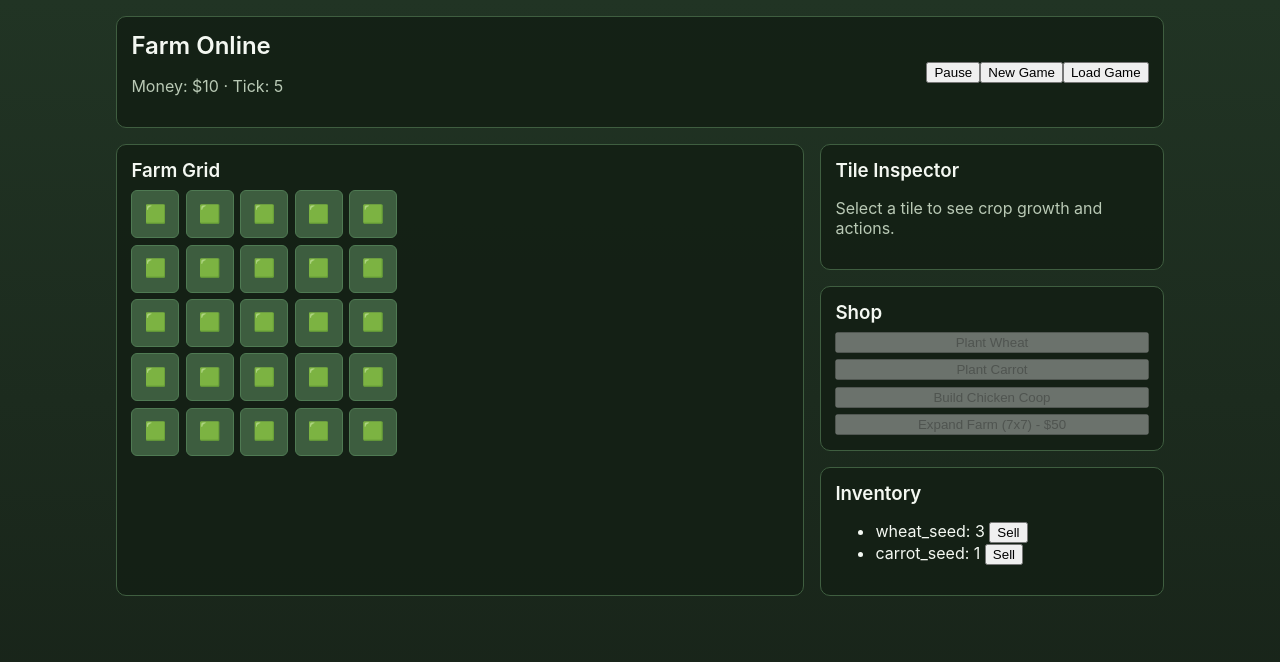
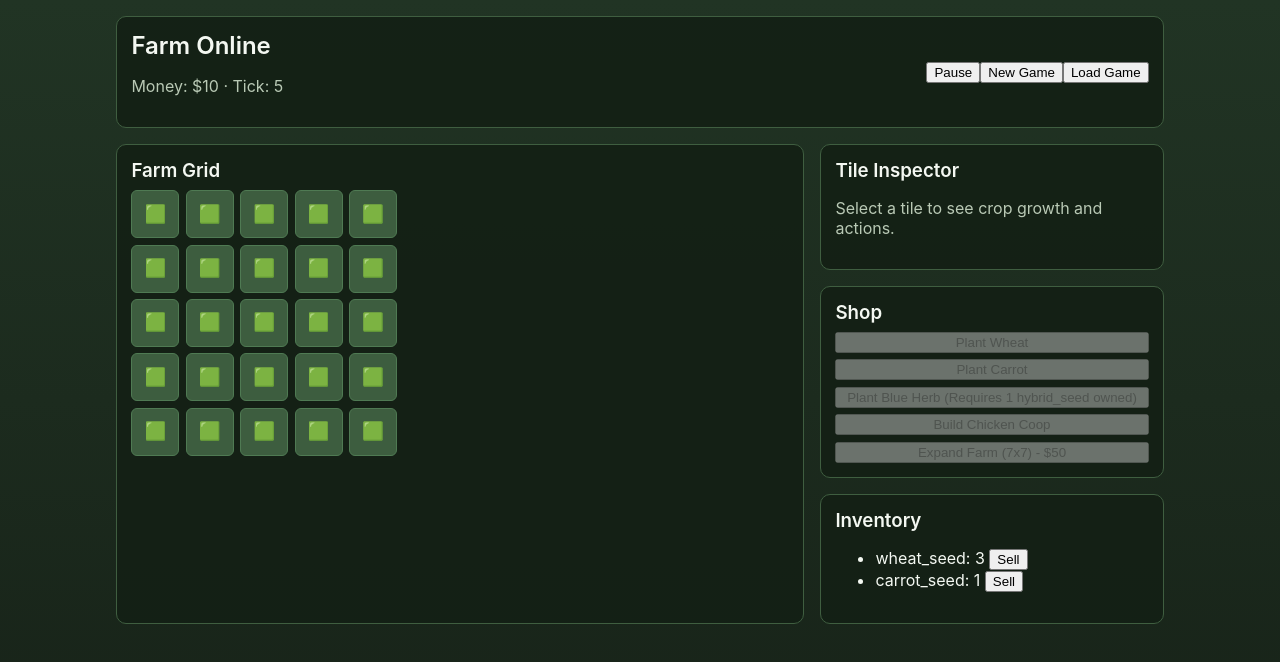
Before and after one commit to believeshe123-coder/Farm-Online, a React (Vite) app: page / in a window 1280 px wide. Shown: the top 662 px of the page. Built offline with nearby package versions, Linux system fonts and the light colour scheme.

Commit message:
Add hybrid crop mutation and blue herb unlock flow

```diff
--- a/src/App.jsx
+++ b/src/App.jsx
@@ -99,6 +99,7 @@ export default function App() {
             onOpenCoop={() => setIsCoopModalOpen(true)}
           />
           <ShopPanel
+            inventory={gameState.inventory}
             selectedTileIndex={gameState.selectedTileIndex}
             onPlant={(cropId) =>
               setGameState((prevState) => {
--- a/src/game/actions.js
+++ b/src/game/actions.js
@@ -40,14 +40,28 @@ function adjustInventory(inventory, itemId, delta) {
   return nextInventory;
 }
 
+function isCropUnlocked(inventory, cropId) {
+  const crop = CROPS[cropId];
+  if (!crop) {
+    return false;
+  }
+
+  const requirement = crop.unlockRequirement;
+  if (!requirement) {
+    return true;
+  }
+
+  return (inventory[requirement.itemId] ?? 0) >= requirement.qty;
+}
+
 export function plantCrop(state, tileIndex, cropId) {
   const tile = state.tiles[tileIndex];
   const crop = CROPS[cropId];
-  if (!tile || !crop || tile.type !== 'empty') {
+  if (!tile || !crop || tile.type !== 'empty' || !isCropUnlocked(state.inventory, cropId)) {
     return state;
   }
 
-  const seedItemId = `${cropId}_seed`;
+  const seedItemId = cropId === 'blue_herb' ? 'hybrid_seed' : `${cropId}_seed`;
   const nextInventory = adjustInventory(state.inventory, seedItemId, -1);
   if (!nextInventory) {
     return state;
@@ -78,9 +92,16 @@ export function harvestCrop(state, tileIndex) {
   const nextTiles = [...state.tiles];
   nextTiles[tileIndex] = { type: 'empty' };
 
-  const nextInventory = adjustInventory(state.inventory, tile.cropId, 1);
+  let nextInventory = adjustInventory(state.inventory, tile.cropId, 1);
   if (!nextInventory) {
     return state;
+  }
+
+  if (tile.hybridMutationEligible && Math.random() < 0.05) {
+    nextInventory = adjustInventory(nextInventory, 'hybrid_seed', 1);
+    if (!nextInventory) {
+      return state;
+    }
   }
 
   return {
--- a/src/game/constants.js
+++ b/src/game/constants.js
@@ -1,6 +1,16 @@
 export const CROPS = {
   wheat: { name: 'Wheat', growTime: 10, sellPrice: 5 },
   carrot: { name: 'Carrot', growTime: 15, sellPrice: 8 },
+  blue_herb: {
+    name: 'Blue Herb',
+    growTime: 18,
+    sellPrice: 14,
+    unlockRequirement: {
+      itemId: 'hybrid_seed',
+      qty: 1,
+      text: 'Requires 1 hybrid_seed owned',
+    },
+  },
 };
 
 export const ANIMALS = {
--- a/src/game/tick.js
+++ b/src/game/tick.js
@@ -7,11 +7,39 @@ function addInventoryItem(inventory, itemId, amount = 1) {
   };
 }
 
+function getOrthogonalNeighbors(tileIndex, gridSize, totalTiles) {
+  const x = tileIndex % gridSize;
+  const y = Math.floor(tileIndex / gridSize);
+  const deltas = [
+    [0, -1],
+    [1, 0],
+    [0, 1],
+    [-1, 0],
+  ];
+
+  return deltas
+    .map(([dx, dy]) => {
+      const nx = x + dx;
+      const ny = y + dy;
+      if (nx < 0 || ny < 0 || nx >= gridSize || ny >= gridSize) {
+        return null;
+      }
+
+      const neighborIndex = ny * gridSize + nx;
+      return neighborIndex >= 0 && neighborIndex < totalTiles ? neighborIndex : null;
+    })
+    .filter((neighborIndex) => neighborIndex !== null);
+}
+
+function areInSameFiveTickWindow(tickA, tickB) {
+  return Math.floor(tickA / 5) === Math.floor(tickB / 5);
+}
+
 export function advanceTick(state) {
   const nextTick = state.tick + 1;
   let nextInventory = state.inventory;
 
-  const nextTiles = state.tiles.map((tile) => {
+  let nextTiles = state.tiles.map((tile) => {
     if (tile.kind !== 'crop') {
       if (tile.type !== 'coop' || !Array.isArray(tile.animals)) {
         return tile;
@@ -49,12 +77,43 @@ export function advanceTick(state) {
     }
 
     const isReady = nextTick - tile.plantedAtTick >= crop.growTime;
+    const becameReady = isReady && !tile.isReady;
     return {
       ...tile,
       isReady,
       type: isReady ? 'ready' : 'growing',
+      readyAtTick: becameReady ? nextTick : tile.readyAtTick,
+      hybridMutationEligible: tile.hybridMutationEligible ?? false,
     };
   });
+
+  const updatedTiles = [...nextTiles];
+  nextTiles.forEach((tile, tileIndex) => {
+    if (tile.kind !== 'crop' || !tile.isReady || typeof tile.readyAtTick !== 'number') {
+      return;
+    }
+
+    const neighbors = getOrthogonalNeighbors(tileIndex, state.gridSize, nextTiles.length);
+    const matchesMutationCondition = neighbors.some((neighborIndex) => {
+      const neighbor = nextTiles[neighborIndex];
+      return (
+        neighbor?.kind === 'crop' &&
+        neighbor.isReady &&
+        neighbor.cropId !== tile.cropId &&
+        typeof neighbor.readyAtTick === 'number' &&
+        areInSameFiveTickWindow(tile.readyAtTick, neighbor.readyAtTick)
+      );
+    });
+
+    if (matchesMutationCondition) {
+      updatedTiles[tileIndex] = {
+        ...updatedTiles[tileIndex],
+        hybridMutationEligible: true,
+      };
+    }
+  });
+
+  nextTiles = updatedTiles;
 
   const nextState = {
     ...state,
--- a/src/ui/ShopPanel.jsx
+++ b/src/ui/ShopPanel.jsx
@@ -1,16 +1,40 @@
-export default function ShopPanel({ selectedTileIndex, onPlant, onBuildCoop, nextExpansion, canExpand, onExpand }) {
+import { CROPS } from '../game/constants';
+
+function isCropUnlocked(inventory, crop) {
+  if (!crop.unlockRequirement) {
+    return true;
+  }
+
+  return (inventory[crop.unlockRequirement.itemId] ?? 0) >= crop.unlockRequirement.qty;
+}
+
+export default function ShopPanel({
+  inventory,
+  selectedTileIndex,
+  onPlant,
+  onBuildCoop,
+  nextExpansion,
+  canExpand,
+  onExpand,
+}) {
   const canPlant = selectedTileIndex !== null;
+  const cropEntries = Object.entries(CROPS);
 
   return (
     <section className="panel">
       <h3>Shop</h3>
       <div className="stack-sm">
-        <button type="button" disabled={!canPlant} onClick={() => onPlant('wheat')}>
-          Plant Wheat
-        </button>
-        <button type="button" disabled={!canPlant} onClick={() => onPlant('carrot')}>
-          Plant Carrot
-        </button>
+        {cropEntries.map(([cropId, crop]) => {
+          const unlocked = isCropUnlocked(inventory, crop);
+          const lockText = crop.unlockRequirement?.text;
+
+          return (
+            <button key={cropId} type="button" disabled={!canPlant || !unlocked} onClick={() => onPlant(cropId)}>
+              Plant {crop.name}
+              {!unlocked && lockText ? ` (${lockText})` : ''}
+            </button>
+          );
+        })}
         <button type="button" disabled={!canPlant} onClick={onBuildCoop}>
           Build Chicken Coop
         </button>
```
